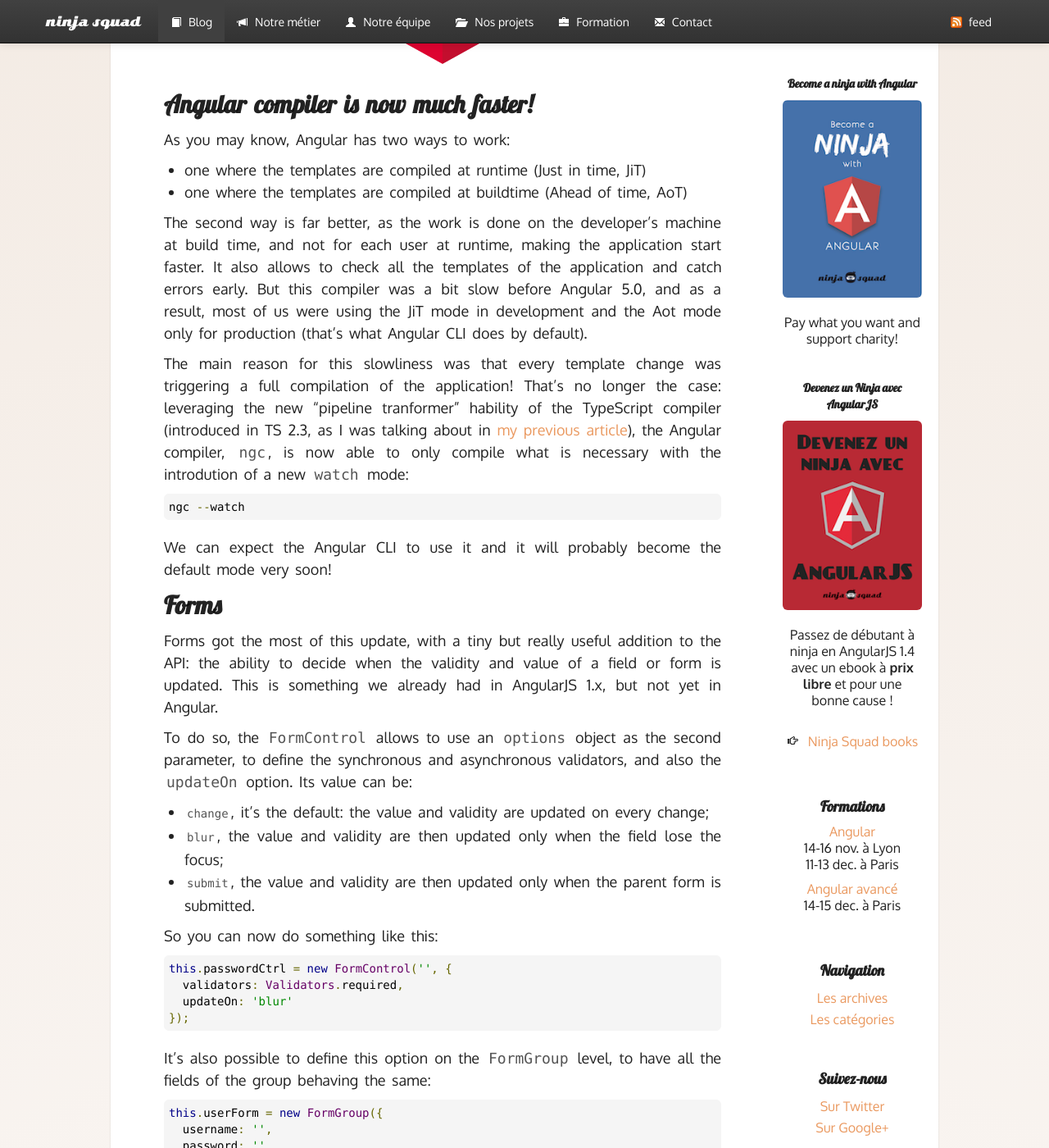
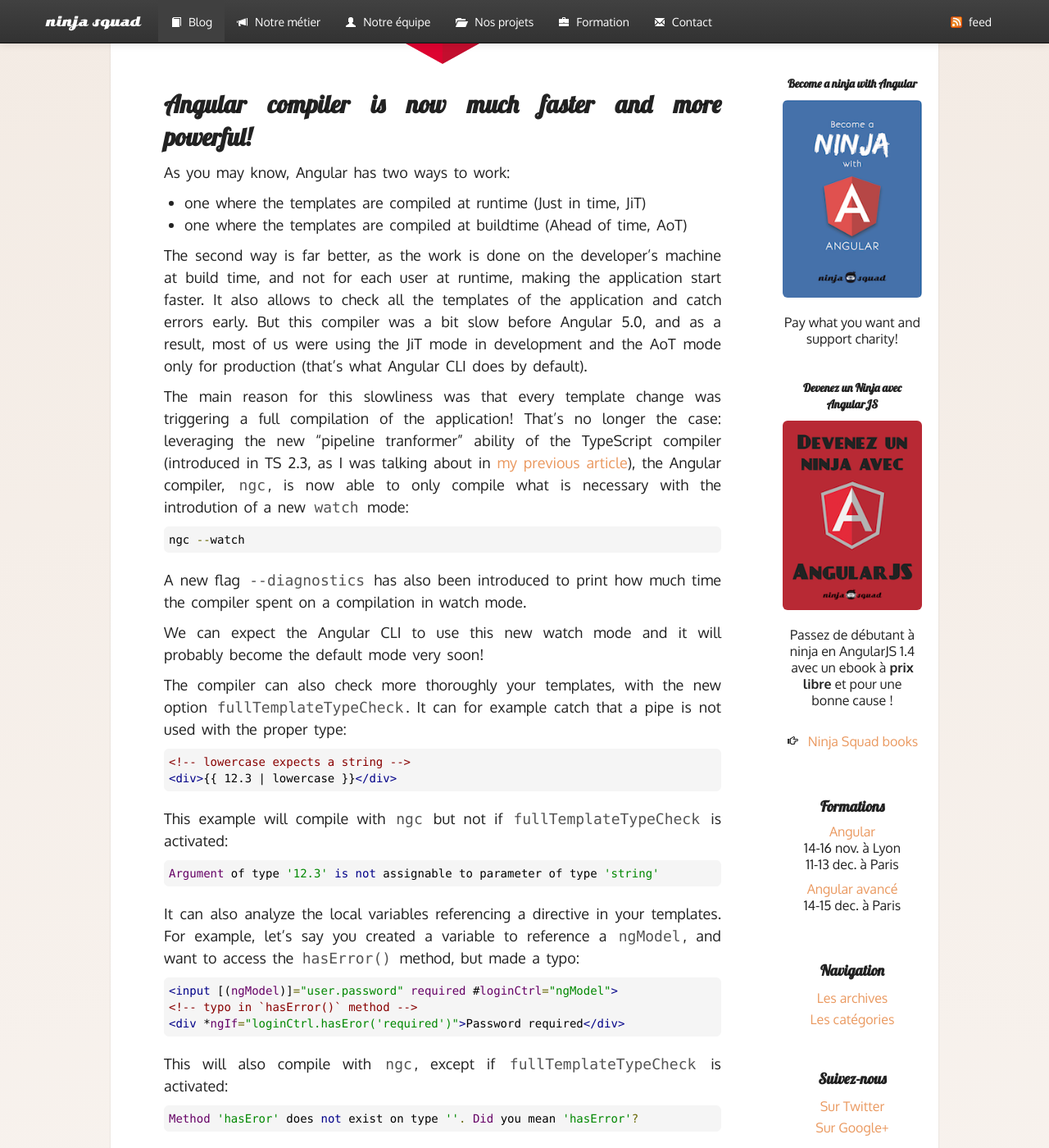
Before and after one commit to Ninja-Squad/ninja-squad.github.com, a Jekyll site: the page built from _posts/2017-08-17-what-is-new-angular-5.md, in a window 1280 px wide and 1400 px high, scrolled down 450 px. Shown: the whole window at 82% size. Built offline with Jekyll 4.4.1, drawn with Linux system fonts in a browser that asks for light colours; comment, search, counter and statistics services are not loaded; some of the changed text lies outside the part shown.

Commit message:
fear: add more stuff on compiler after rc.0

```diff
--- a/_posts/2017-08-17-what-is-new-angular-5.md
+++ b/_posts/2017-08-17-what-is-new-angular-5.md
@@ -14,7 +14,7 @@
   </a>
 </p>
 
-## Angular compiler is now much faster!
+## Angular compiler is now much faster and more powerful!
 
 As you may know, Angular has two ways to work:
 - one where the templates are compiled at runtime (Just in time, JiT)
@@ -24,14 +24,69 @@
 and not for each user at runtime, making the application start faster.
 It also allows to check all the templates of the application and catch errors early.
 But this compiler was a bit slow before Angular 5.0, and as a result,
-most of us were using the JiT mode in development and the Aot mode only for production
+most of us were using the JiT mode in development and the AoT mode only for production
 (that's what Angular CLI does by default).
 
-The main reason for this slowliness was that every template change was triggering a full compilation of the application! That's no longer the case: leveraging the new "pipeline tranformer" hability of the TypeScript compiler (introduced in TS 2.3, as I was talking about in [my previous article](/2017/07/17/what-is-new-angular-4.3/)), the Angular compiler, `ngc`, is now able to only compile what is necessary with the introdution of a new `watch` mode:
+The main reason for this slowliness was that every template change was triggering a full compilation of the application! That's no longer the case: leveraging the new "pipeline tranformer" ability of the TypeScript compiler (introduced in TS 2.3, as I was talking about in [my previous article](/2017/07/17/what-is-new-angular-4.3/)), the Angular compiler, `ngc`, is now able to only compile what is necessary with the introdution of a new `watch` mode:
 
     ngc --watch
 
-We can expect the Angular CLI to use it and it will probably become the default mode very soon!
+A new flag `--diagnostics` has also been introduced to print how much time the compiler spent on a compilation in watch mode.
+
+We can expect the Angular CLI to use this new watch mode and it will probably become the default mode very soon!
+
+The compiler can also check more thoroughly your templates, with the new option `fullTemplateTypeCheck`.
+It can for example catch that a pipe is not used with the proper type:
+
+    {% raw %}
+    <!-- lowercase expects a string -->
+    <div>{{ 12.3 | lowercase }}</div>
+    {% endraw %}
+
+This example will compile with `ngc` but not if `fullTemplateTypeCheck` is activated:
+
+    Argument of type '12.3' is not assignable to parameter of type 'string'
+
+It can also analyze the local variables referencing a directive in your templates.
+For example, let's say you created a variable to reference a `ngModel`,
+and want to access the `hasError()` method, but made a typo:
+
+    {% raw %}
+    <input [(ngModel)]="user.password" required #loginCtrl="ngModel">
+    <!-- typo in `hasError()` method -->
+    <div *ngIf="loginCtrl.hasEror('required')">Password required</div>
+    {% endraw %}
+
+This will also compile with `ngc`, except if `fullTemplateTypeCheck` is activated:
+
+    Method 'hasEror' does not exist on type ''. Did you mean 'hasError'?
+
+That's super cool! Right now the default value of `fullTemplateTypeCheck` is `false`,
+but we can expect to see it become `true` in a future release.
+
+The compiler is now also smarter to understand factories,
+and avoids us to write this weird trick:
+
+    export function webSocketFactory() {
+      return WebSocket;
+    }
+
+    @NgModule({
+      providers: [
+        { provide: WEBSOCKET, useFactory: webSocketFactory },
+      ]
+    })
+    export class AppModule {
+
+You can now directly write:
+
+    @NgModule({
+      providers: [
+        { provide: WEBSOCKET, useFactory: () => WebSocket },
+      ]
+    })
+    export class AppModule {
+
 
 ## Forms
 
@@ -110,6 +165,8 @@
 - `ChildActivationStart`
 - `ChildActivationEnd`
 
+These events are introduced to give a more fine-grained control than using the global `NavigationStart`/`NavigationEnd` events, if you for example want to display a spinner while some children components are loading.
+
 ## i18n
 
 The messages extracted from your application now include the interpolations used in the template.
@@ -126,6 +183,19 @@
 
 This can be really helpful for the translators,
 as they now have a hint about the interpolations.
+
+A notable change in i18n is that the i18n comments are now deprecated.
+In Angular 4, you could use:
+
+    {% raw %}
+    <!--i18n: @@home.justText -->I don't output an element, just text<!--/i18n-->
+    {% endraw %}
+
+Starting with Angular 5, you are encouraged to use an already possible alternative with `ng-container`:
+
+    {% raw %}
+    <ng-container i18n="@@home.justText">I don't output an element, just text</ng-container>
+    {% endraw %}
 
 ## Pipes, i18n and breaking changes
 
```
